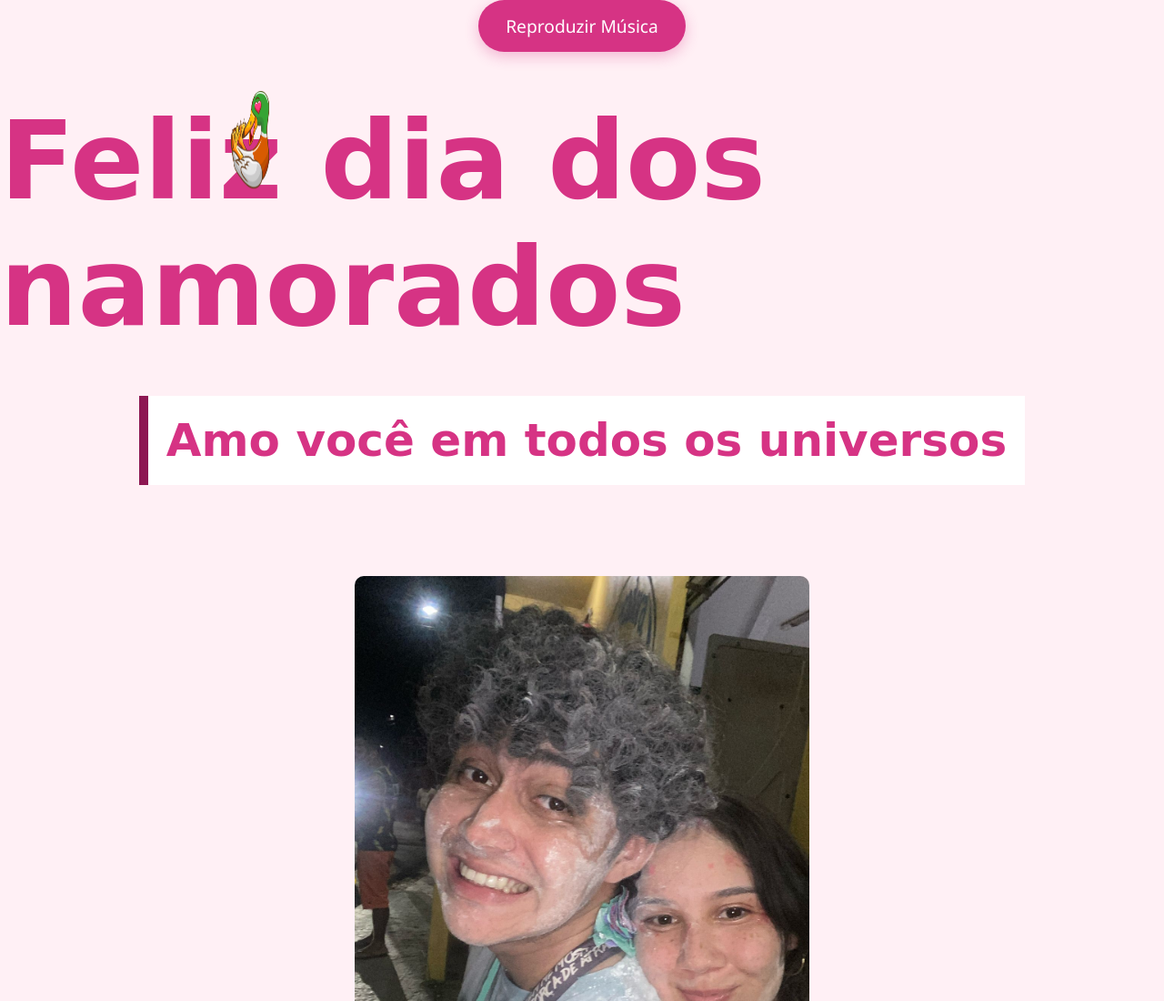
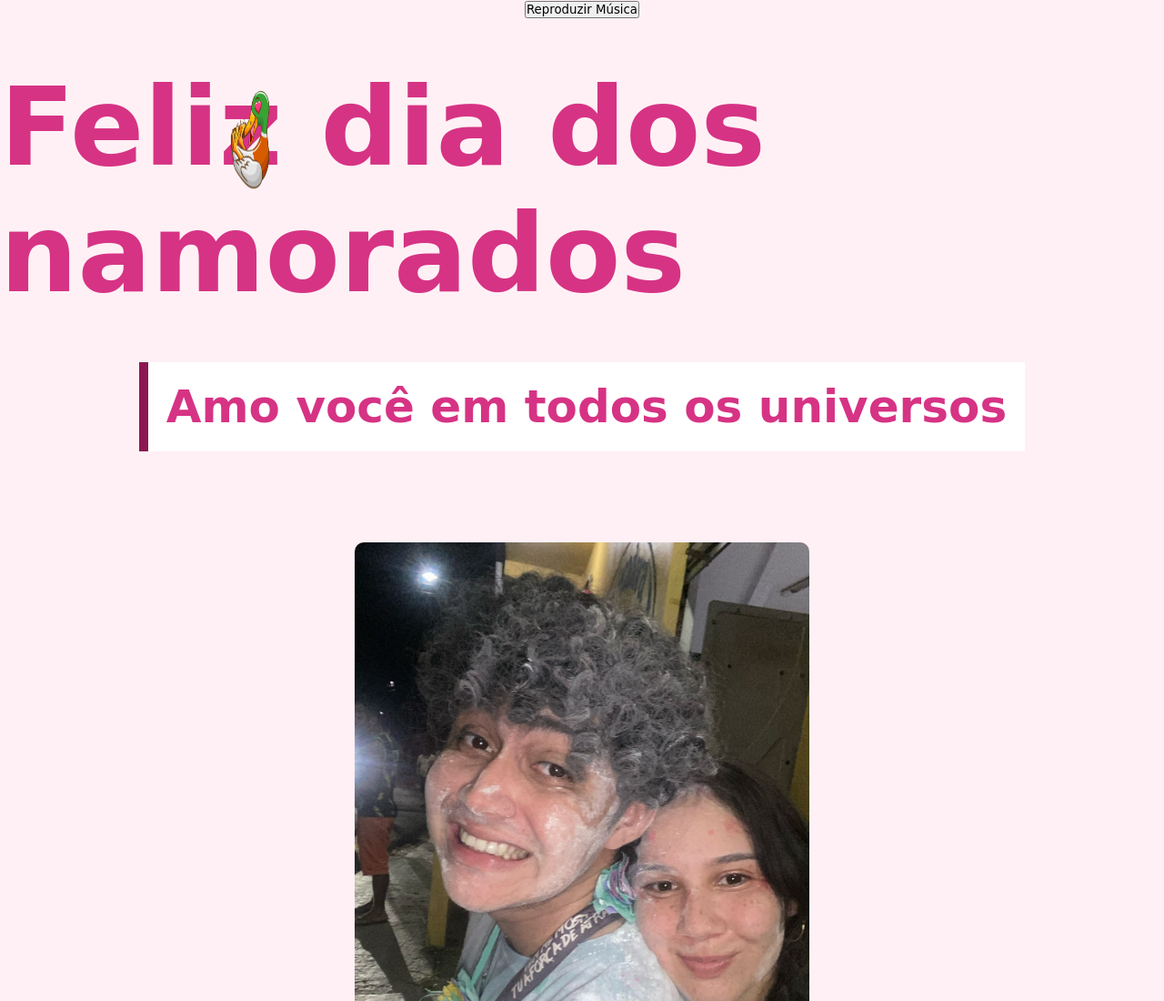
Before and after one commit to Pedrosft/site-de-namoro, a plain HTML site: page index.html in a window 1280 px wide. Shown: the top 1100 px of the page at 91% size. Drawn offline with nearby package versions, Linux system fonts and the light colour scheme; grey boxes are pictures that could not be loaded; a web font is replaced by a local one.

Commit message:
Update style.cssadadwd

```diff
--- a/style.css
+++ b/style.css
@@ -672,7 +672,7 @@ section.active {
   border-left: solid 10px #8d1752
 }
 
-.btn-estilizado {
+.btn-estilizado button{
   background-color: #d63384; /* Cor de fundo romântica */
   color: white;
   font-size: 1.2em;
```
